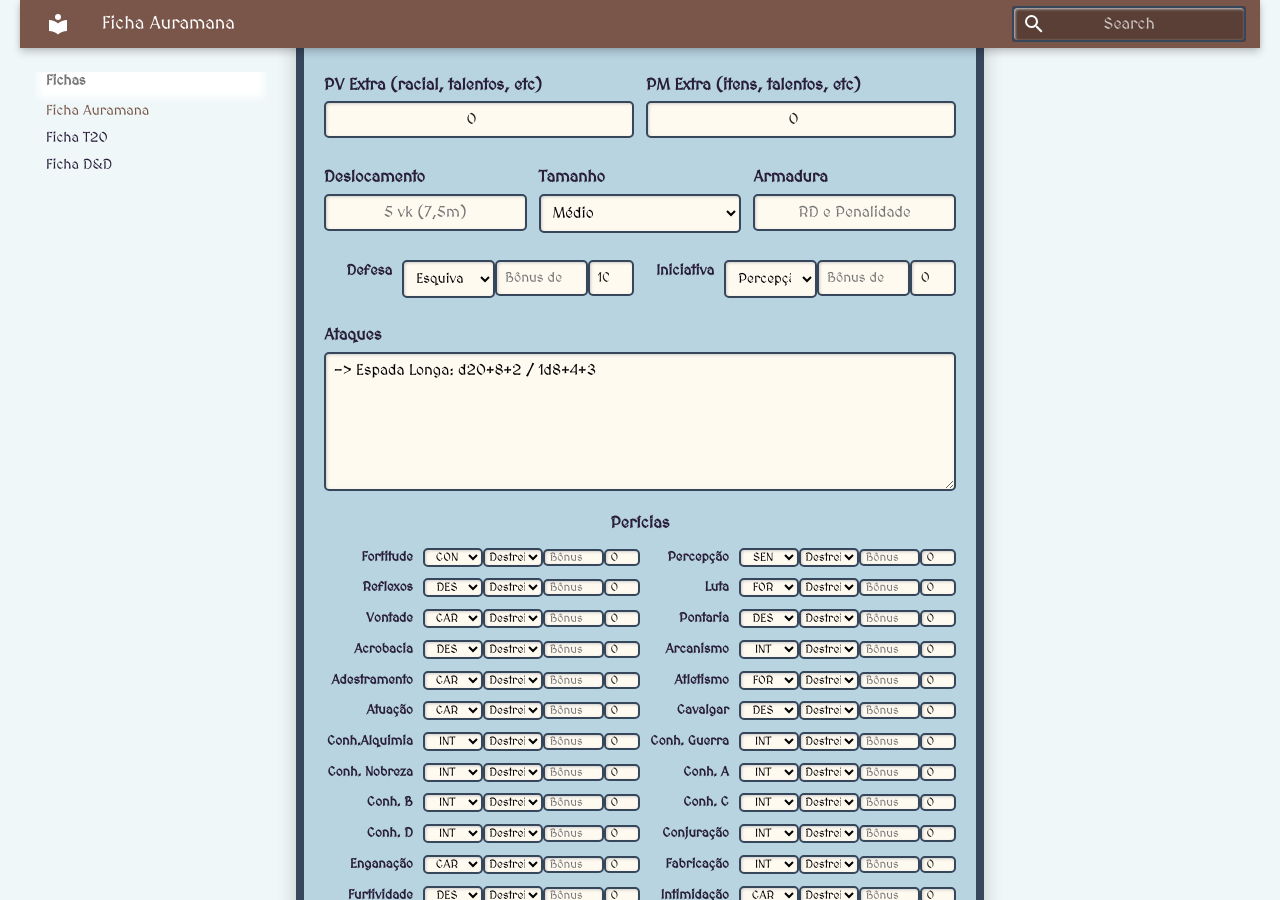
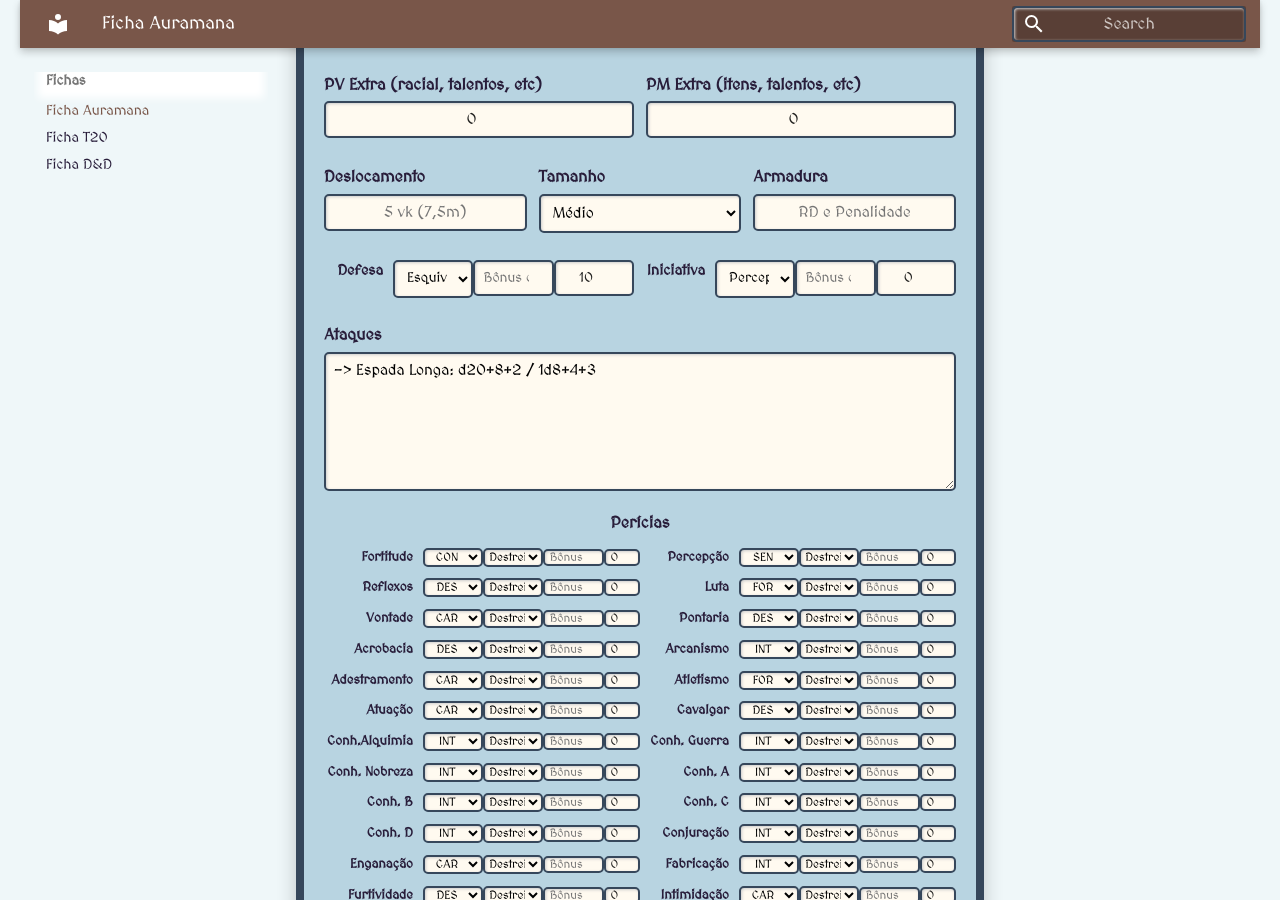
Before and after one commit to ozyssj/auramana-rpg, an MkDocs documentation site: the page built from docs/fichas/ficha.md, in a window 1280 px wide and 900 px high, scrolled down 842 px. Built offline with MkDocs 1.6.1 and Material for MkDocs 9.7.7, drawn with Linux system fonts in a browser that asks for light colours.

Commit message:
input center align

```diff
--- a/docs/fichas/ficha.md
+++ b/docs/fichas/ficha.md
@@ -432,7 +432,7 @@
                 <div class="campo-pericia4">
                     <input type="number" class="aparo" placeholder="Bônus de Aparo">
                 </div>
-                <div class="campo-pericia2">
+                <div class="campo-pericia4">
                     <input type="number" id="defesaFinal" readonly>
                 </div>
             </div>
@@ -459,7 +459,7 @@
                 <div class="campo-pericia4">
                     <input type="number" class="bonus-iniciativa" placeholder="Bônus de Iniciativa">
                 </div>
-                <div class="campo-pericia2">
+                <div class="campo-pericia4">
                     <input type="number" id="iniciativaFinal" readonly>
                 </div>
             </div>
```
